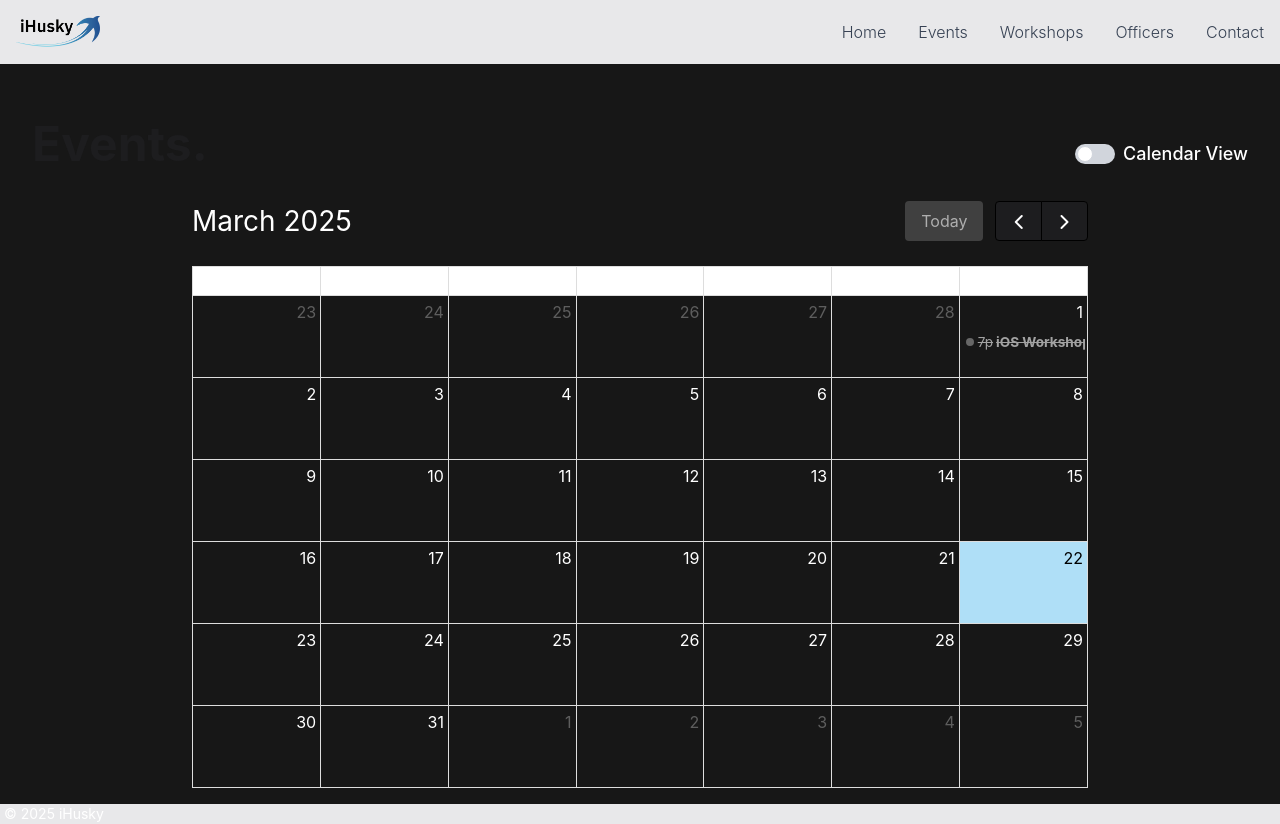
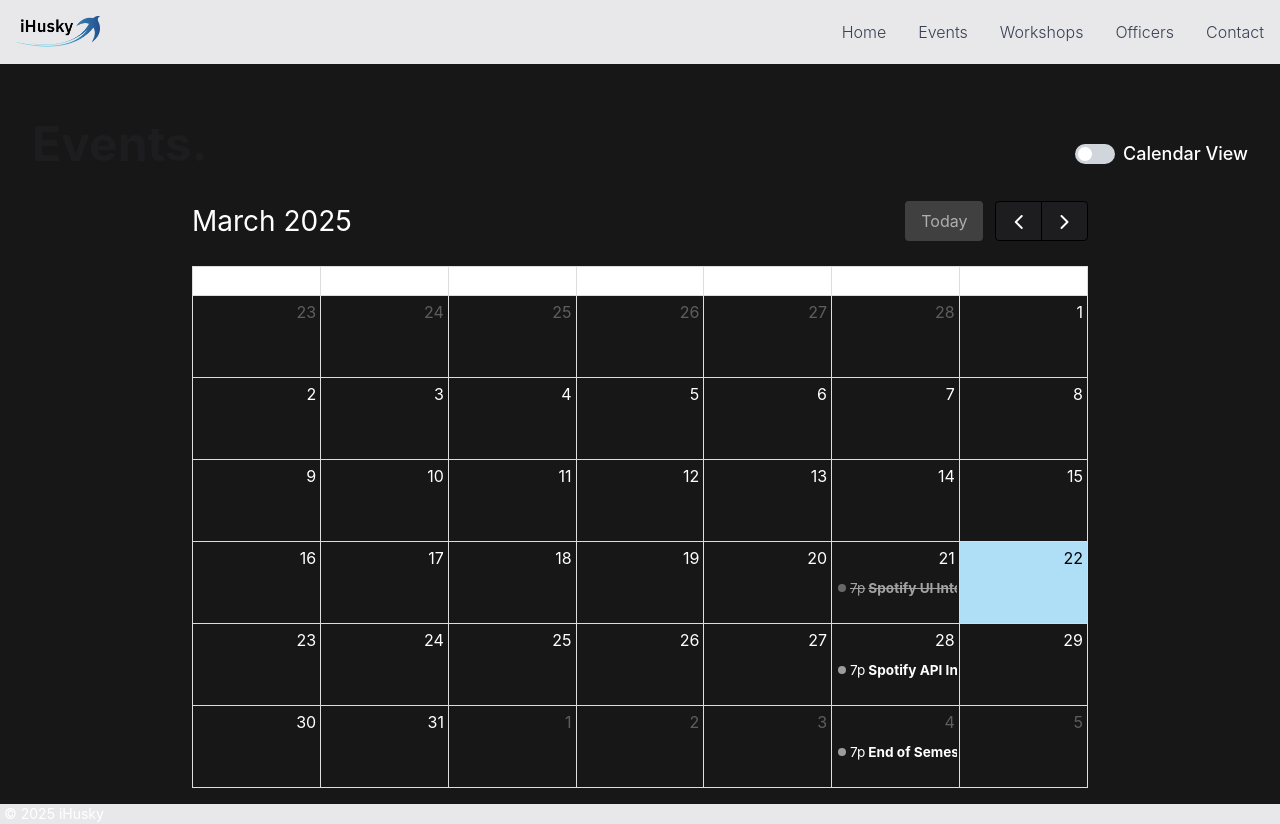
Before and after one commit to ihusky-nu/website, a Next.js app: page /events in a window 1280 px wide. Built offline with nearby package versions, Linux system fonts and the light colour scheme.

Commit message:
actual events - will make DB soon

```diff
--- a/src/app/events/page.tsx
+++ b/src/app/events/page.tsx
@@ -9,25 +9,24 @@ import Footer from "../components/Footer";
 const EventsPage = () => {
   const currentDate = new Date(); // Get today's date
 
-  // Sample event data (Replace with real event data)
   const events = [
     {
-      title: "iOS Workshop",
-      date: "March 1, 2025",
+      title: "Spotify UI Integration",
+      date: "March 21, 2025",
       startTime: "7:00 PM",
       endTime: "8:00 PM",
       location: "Shillman 135",
     },
     {
-      title: "SwiftUI Bootcamp",
-      date: "April 12, 2025",
+      title: "Spotify API Integration (pt. 2)",
+      date: "March 28, 2025",
       startTime: "7:00 PM",
       endTime: "8:00 PM",
       location: "Shillman 135",
     },
     {
-      title: "App Showcase",
-      date: "April 25, 2025",
+      title: "End of Semester Game Night",
+      date: "April 4, 2025",
       startTime: "7:00 PM",
       endTime: "8:00 PM",
       location: "Shillman 135",
```
